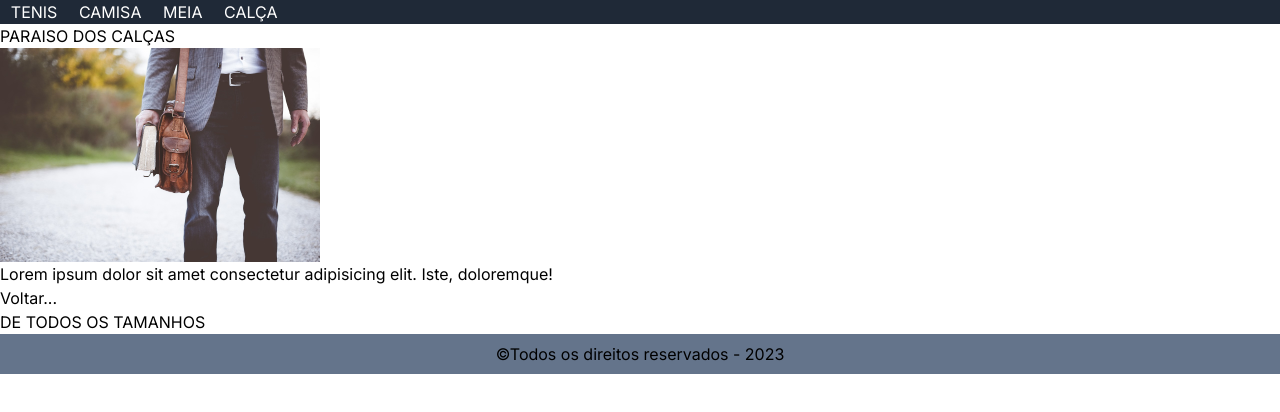
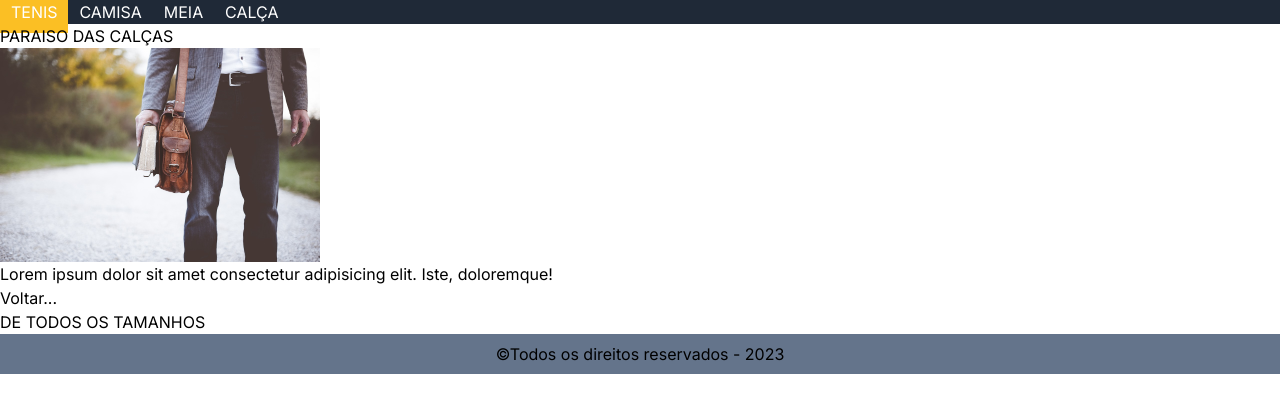
Before and after one commit to LuisMZampar/loja-app-1tdsr, a Next.js app: page /produtos/calca in a window 1280 px wide. Shown: the top 412 px of the page. Built offline with nearby package versions, Linux system fonts and the light colour scheme.

Commit message:
Ocultando a pasta mosfet, e reorganizando a pasta

```diff
--- a/src/app/globals.css
+++ b/src/app/globals.css
@@ -4,6 +4,6 @@
 
 @layer components {
     .p-linha > p {
-        @apply inline p-2.7 hover:bg-amber-300 transition-all duration-500 ease-in-out;
+        @apply inline p-2.8 hover:bg-amber-400 transition-all duration-500 ease-in-out;
     }
 }
--- a/src/app/produtos/calca/layout.jsx
+++ b/src/app/produtos/calca/layout.jsx
@@ -1,10 +1,9 @@
-import React from "react";
 
-export default function CalçaLayout({ children }) {
+export default function CalcaLayout({ children }) {
   return (
     <div>
-        <h1>PARAISO DOS CALÇAS</h1>
-        {children}
+        <h1>PARAISO DAS CALÇAS</h1>
+            {children}
         <h2>DE TODOS OS TAMANHOS</h2>
     </div>
   )
--- a/tailwind.config.js
+++ b/tailwind.config.js
@@ -13,8 +13,9 @@ module.exports = {
           'conic-gradient(from 180deg at 50% 50%, var(--tw-gradient-stops))',
       },
       padding: {
-        '2.7': '0.675rem'
-      }
+        '2.7': '0.675rem',
+        '2.8': '0.685rem',
+      },
     },
   },
   plugins: [],
```
Also changed, not shown: src/app/layout.jsx (+5 -6 lines), src/app/produtos/(dinamicas)/mosfet/[slug]/page.jsx (renamed from src/app/produtos/mosfet/[slug]/page.jsx).
